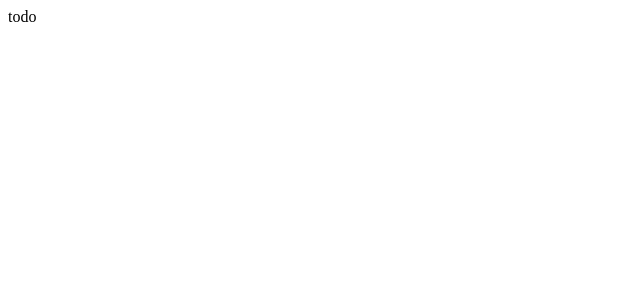
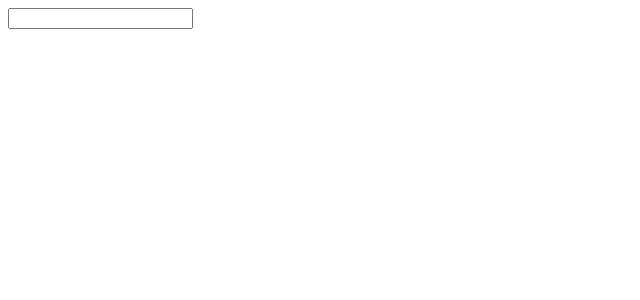
Before and after one commit to fr2Dev/home-page, a React (Create React App) app: page / in a window 1280 px wide. Shown: the top 300 px of the page, without its empty margins (0-640 px from the left). Built offline with nearby package versions, Linux system fonts and the light colour scheme.

Commit message:
✨feat (common) : add input todo

```diff
--- a/src/App.tsx
+++ b/src/App.tsx
@@ -1,10 +1,13 @@
 import React from 'react';
 import { Todo } from './components';
+import useLogic from './logic/useLogic';
 
 function App() {
+  const { state, handleTodoInput } = useLogic();
+  const { todoValue } = state;
   return (
     <div>
-      <Todo />
+      <Todo todoValue={todoValue} handleTodoInput={handleTodoInput} />
     </div>
   );
 }
--- a/src/components/Todo/Todo.tsx
+++ b/src/components/Todo/Todo.tsx
@@ -1,9 +1,16 @@
 import React from 'react';
 
-export interface TodoProps {}
+export interface TodoProps {
+  todoValue: string;
+  handleTodoInput: (e: React.ChangeEvent<HTMLInputElement>) => void;
+}
 
-const Todo: React.SFC<TodoProps> = () => {
-  return <div>todo</div>;
+const Todo: React.SFC<TodoProps> = ({ todoValue, handleTodoInput }) => {
+  return (
+    <div>
+      <input value={todoValue} onChange={handleTodoInput} />
+    </div>
+  );
 };
 
 export default Todo;
--- a/src/definitions/interfaces.ts
+++ b/src/definitions/interfaces.ts
@@ -5,4 +5,5 @@ export interface Todo {
 
 export interface State {
   todos: Todo[] | [];
+  todoValue: string;
 }
--- a/src/definitions/types.ts
+++ b/src/definitions/types.ts
@@ -9,4 +9,8 @@ export type Action =
   | {
       type: 'REMOVE_TODO';
       payload: Todo[];
+    }
+  | {
+      type: 'SET_TODO_VALUE';
+      payload: string;
     };
--- a/src/logic/useLogic.tsx
+++ b/src/logic/useLogic.tsx
@@ -1,6 +1,13 @@
 import React, { useReducer } from 'react';
 import { State } from '../definitions/interfaces';
 import { Action } from '../definitions/types';
+
+const useLogic = (initialState: State = defaultState) => {
+  const [state, dispatch] = useReducer(reducer, initialState);
+  const handleTodoInput = getHandleTodoInput(dispatch);
+
+  return { state, handleTodoInput };
+};
 
 const reducer = (state: State, action: Action) => {
   switch (action.type) {
@@ -13,14 +20,24 @@ const reducer = (state: State, action: Action) => {
     case 'TOGGLE_DONE': {
       return { ...state, todos: action.payload };
     }
+    case 'SET_TODO_VALUE': {
+      return { ...state, todoValue: action.payload };
+    }
     default: {
       return state;
     }
   }
 };
 
-const useLogic = (initialState: State) => {
-  const [state, dispatch] = useReducer(reducer, initialState);
+const getHandleTodoInput = (dispatch: React.Dispatch<Action>) => (
+  e: React.ChangeEvent<HTMLInputElement>
+) => {
+  dispatch({ type: 'SET_TODO_VALUE', payload: e.target.value });
+};
 
-  return { state };
+const defaultState: State = {
+  todos: [],
+  todoValue: '',
 };
+
+export default useLogic;
```
